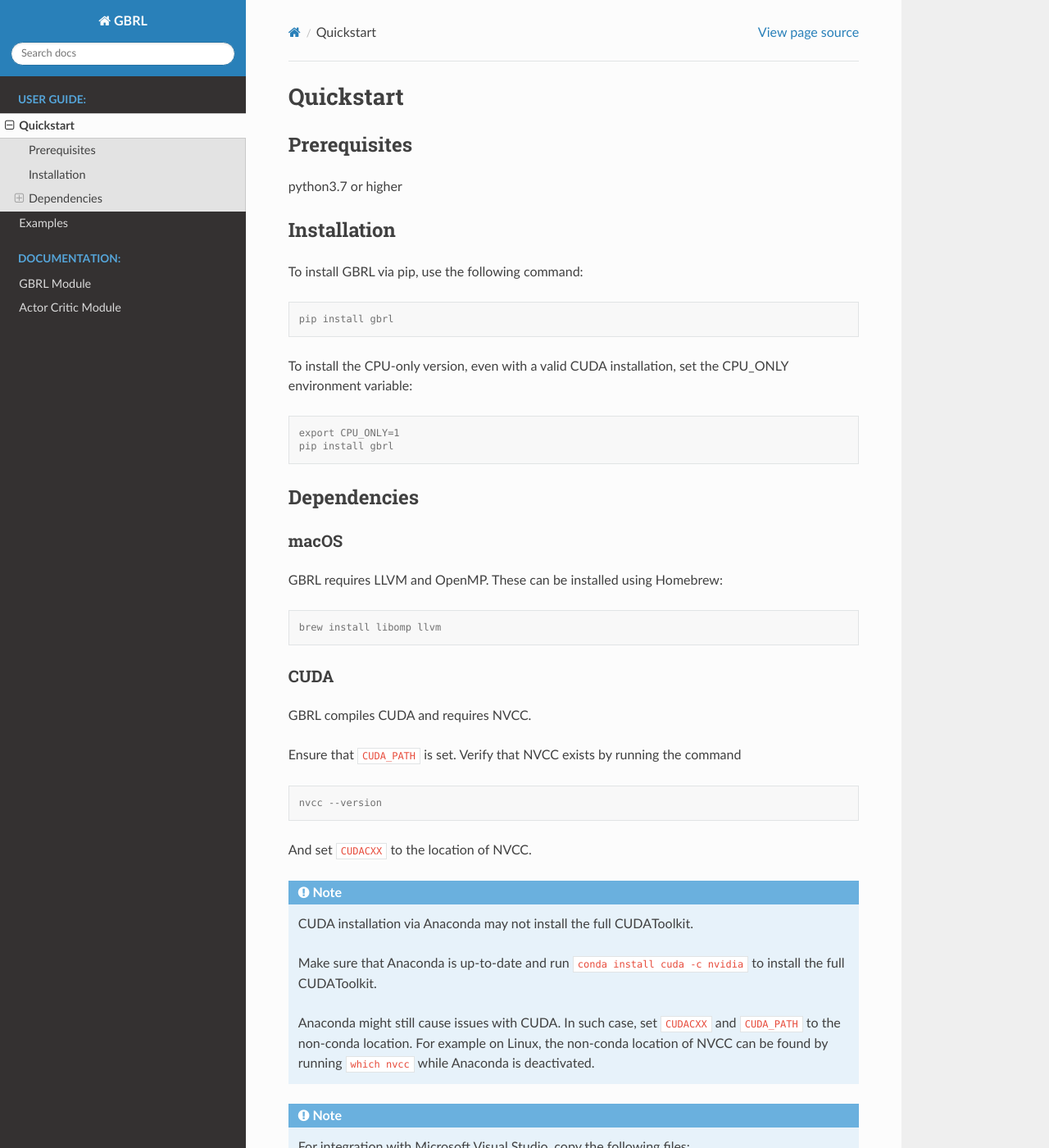
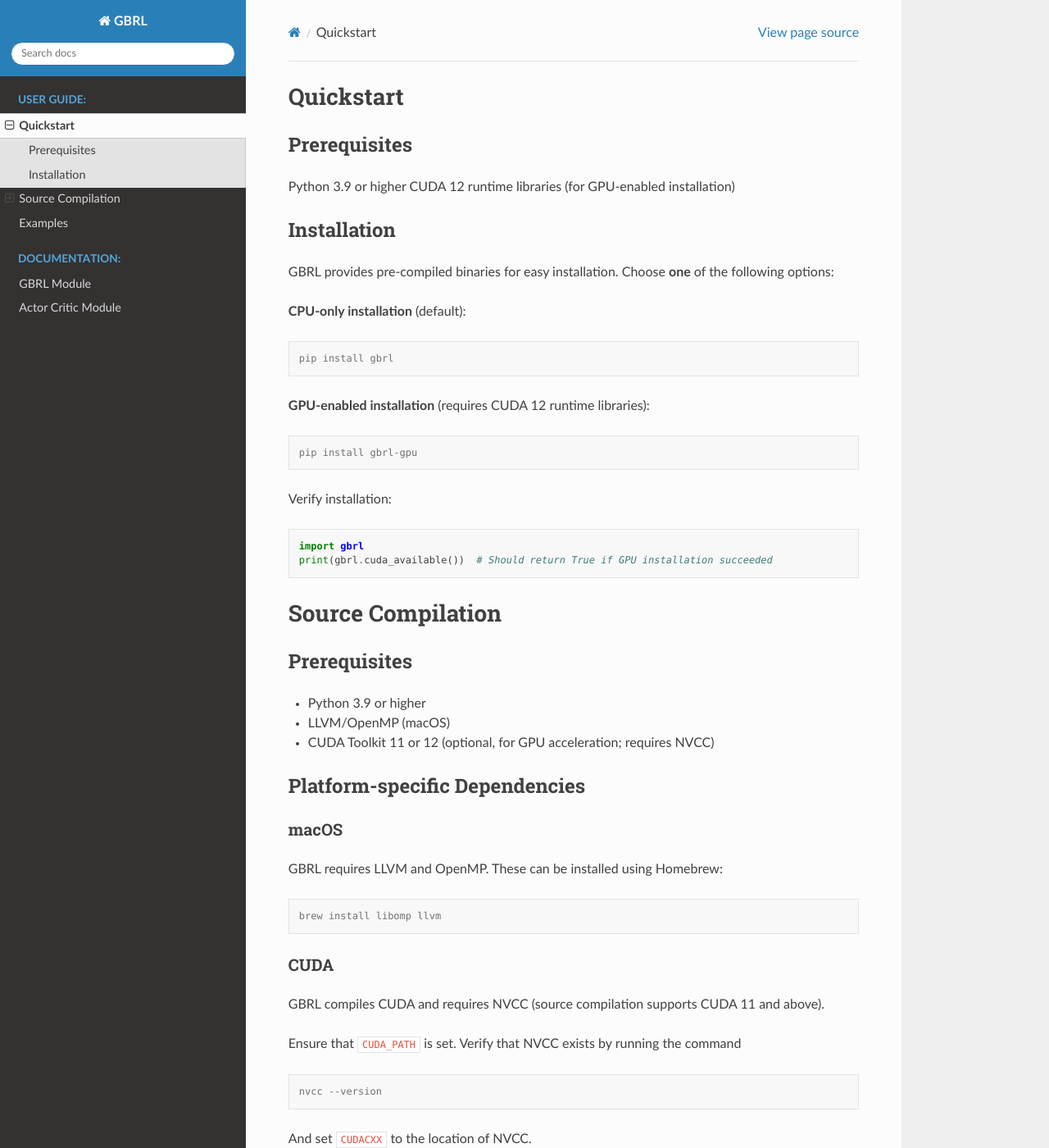
Before and after one commit to NVlabs/gbrl, a Sphinx documentation site: the page built from docs/quickstart.rst, in a window 1280 px wide and 1400 px high. Shown: the whole window at 82% size. Built offline with Sphinx 7.4.7 and the Read the Docs theme 3.1.0, drawn with Linux system fonts in a browser that asks for light colours; some of the changed text lies outside the part shown.

Commit message:
adding changes

```diff
--- a/docs/quickstart.rst
+++ b/docs/quickstart.rst
@@ -3,27 +3,44 @@
 
 Prerequisites
 -------------
-
-python3.7 or higher
+Python 3.9 or higher
+CUDA 12 runtime libraries (for GPU-enabled installation)
 
 Installation
 ------------
+GBRL provides pre-compiled binaries for easy installation. Choose **one** of the following options:
 
-To install GBRL via pip, use the following command:
+**CPU-only installation** (default):
 
 .. code-block:: console
 
    pip install gbrl
 
-To install the CPU-only version, even with a valid CUDA installation, set the CPU_ONLY environment variable:
+**GPU-enabled installation** (requires CUDA 12 runtime libraries):
 
 .. code-block:: console
 
-   export CPU_ONLY=1
-   pip install gbrl
+   pip install gbrl-gpu
 
-Dependencies
-------------
+Verify installation:
+
+.. code-block:: python
+
+   import gbrl
+   print(gbrl.cuda_available())  # Should return True if GPU installation succeeded
+
+Source Compilation
+==================
+
+Prerequisites
+-------------
+
+- Python 3.9 or higher
+- LLVM/OpenMP (macOS)
+- CUDA Toolkit 11 or 12 (optional, for GPU acceleration; requires NVCC)
+
+Platform-specific Dependencies
+------------------------------
 
 macOS
 ~~~~~~
@@ -38,7 +55,7 @@
 CUDA
 ~~~~
 
-GBRL compiles CUDA and requires NVCC.
+GBRL compiles CUDA and requires NVCC (source compilation supports CUDA 11 and above).
 
 Ensure that ``CUDA_PATH`` is set. Verify that NVCC exists by running the command
 
@@ -69,15 +86,25 @@
       cudart.lib
 
 
-   into ``<visual studio path>\BuildTools\MSBuild\Microsoft\VC\<visual studio version>\BuildCustomizations``.
+   into ``<visual studio path>\BuildTools\MSBuild\Microsoft\VC\<visual studio version>\BuildCustomizations`` for Visual Studio 2019 or into
+   ``<visual studio path>\2022\Community\MSBuild\Microsoft\VC\v170\BuildCustomizations`` for Visual Studio 2022. ``<visual studio path>`` is often found at ``C:\Program Files\Microsoft Visual Studio``.
+   The CUDA files are often found in ``<cuda_path>\extras\visual_studio_integration\MSBuildExtensions``, where ``<cuda_path>`` is often found at ``C:\Program Files\NVIDIA GPU Computing Toolkit\CUDA\<cuda version>``.
 
-After installing GBRL, verify that CUDA is enabled:
 
-.. code-block:: python
+Installation
+------------
+Advanced users who wish to compile GBRL from source should follow these instructions.
 
-   import gbrl
+Clone the GBRL repository and install:
 
-   print(gbrl.cuda_available())
+.. code-block:: console
+
+   git clone <gbrl-repo-url>
+   cd gbrl
+   pip install .
+
+
+
 
 
 Environment Variables
@@ -128,7 +155,7 @@
 - `CUDACXX` specifies the location of, NVCC, the CUDA compiler.
 
 
-Graphviz (optional)
+Graphviz (Optional - only available from source compilation)
 ~~~~~~~~~~~~~~~~~~~
 
 To enable tree visualization, ensure  `Graphviz <https://graphviz.org/download//>`__  and its development headers are installed before compiling.
```
Also changed, not shown: CMakeLists.txt (+7 -5 lines), setup.py (+8 -2 lines), 3 other files.
